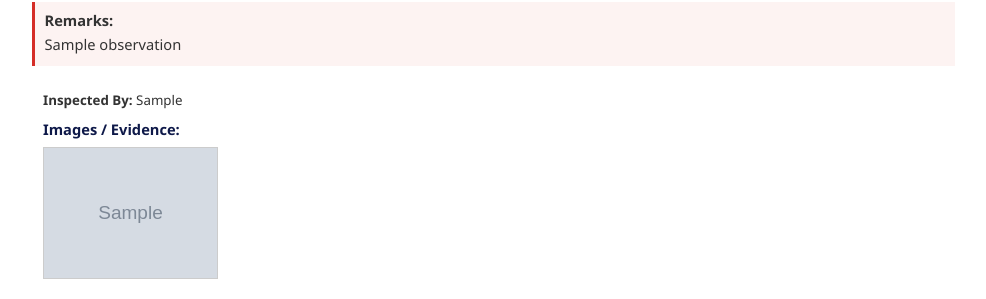
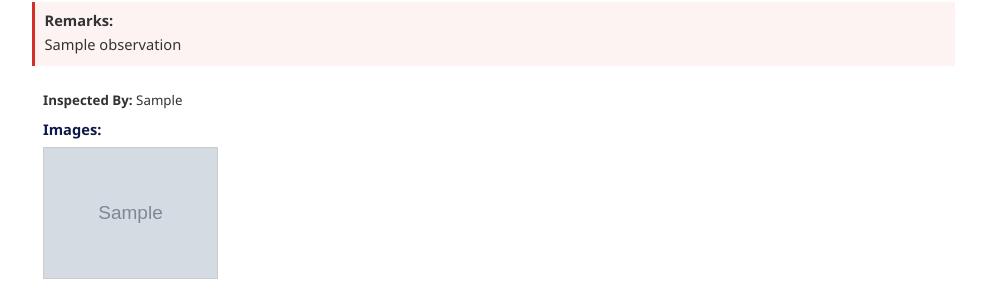
Before and after one commit to Neeraj9991/dutymitra_inspection_webapp, a Flask app: template templates/preview.html in a window 1280 px wide. Shown: the part 688-987 px from the top of the page, without its empty margins (147-1133 px from the left). Run offline with Flask 3, Linux system fonts and the light colour scheme; the template is opened without the code that fills it: most values are stand-ins (such as "Sample title", 1, 10 or a date in 2020); grey boxes marked "Sample" are stand-in pictures.

Commit message:
Update preview.html

```diff
--- a/templates/preview.html
+++ b/templates/preview.html
@@ -363,7 +363,7 @@
 
     {% if images_html and images_html|length > 0 %}
     <div class="images-section">
-      <div class="images-title">Images / Evidence:</div>
+      <div class="images-title">Images:</div>
       <div class="image-grid">
         {% for img in images_html %}
         <img src="{{ img }}" alt="Inspection Image" />
```
